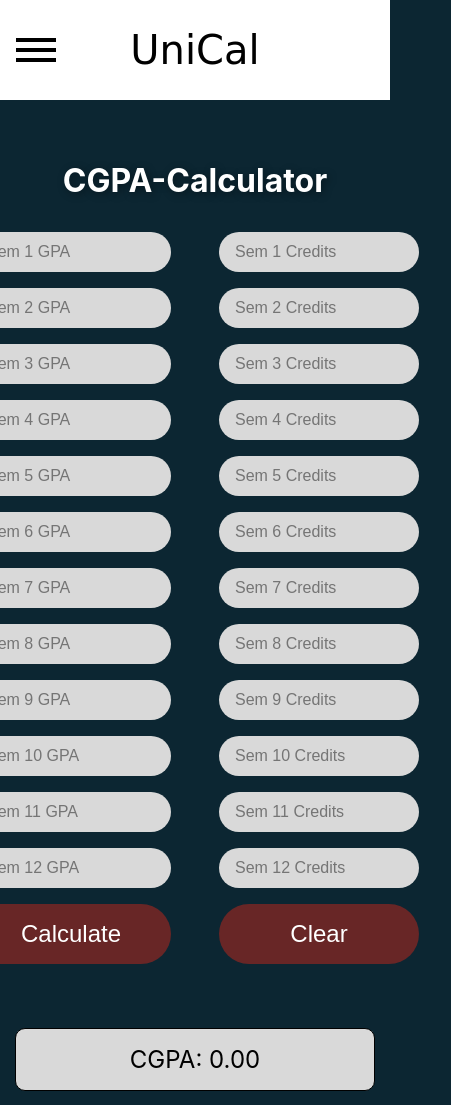
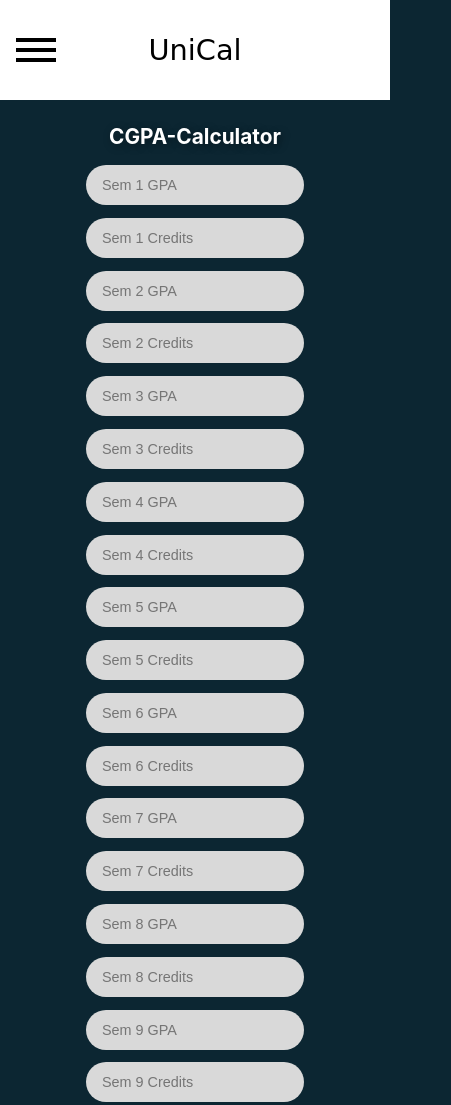
Before and after one commit to 8ven0m8/UniCal, a plain HTML site: page cgpa.html in a window 390 px wide. Shown: the top 1105 px of the page, 451 px wide, since content can reach past the window. Drawn offline with Linux system fonts and the light colour scheme.

Commit message:
made ui responsive for mobile devices

```diff
--- a/styles.css
+++ b/styles.css
@@ -187,3 +187,96 @@ body {
     gap: 6px;
     cursor: pointer;
     }
+    /* Mobile Responsive Media Queries */
+@media screen and (max-width: 768px) {
+    .container {
+        padding: 120px 1rem 1rem;
+    }
+
+    h1 {
+        font-size: 1.5rem;
+        margin-bottom: 1.5rem;
+    }
+
+    .inputs {
+        grid-template-columns: 1fr;
+        gap: 1rem;
+        max-width: 300px;
+    }
+
+    .inputs div {
+        height: 45px;
+    }
+
+    .calculate-btn {
+        font-size: 1.2rem;
+        padding: 0.8rem 1.5rem;
+        width: 100%;
+        max-width: 300px;
+    }
+
+    .result-box {
+        font-size: 1.2rem;
+        padding: 0.8rem;
+        max-width: 300px;
+    }
+
+    .logo {
+        font-size: 2rem;
+    }
+}
+
+@media screen and (max-width: 480px) {
+    .container {
+        padding: 110px 0.5rem 1rem;
+    }
+
+    h1 {
+        font-size: 1.3rem;
+        margin-bottom: 1rem;
+    }
+
+    .inputs {
+        max-width: 280px;
+        gap: 0.8rem;
+    }
+
+    .inputs div {
+        height: 40px;
+    }
+
+    .inputs div input {
+        font-size: 0.9rem;
+    }
+
+    .calculate-btn {
+        font-size: 1.1rem;
+        padding: 0.7rem 1.2rem;
+        max-width: 280px;
+    }
+
+    .result-box {
+        font-size: 1.1rem;
+        padding: 0.7rem;
+        max-width: 280px;
+    }
+
+    .logo {
+        font-size: 1.8rem;
+    }
+
+    .sidebar {
+        width: 250px;
+        left: -250px;
+    }
+
+    .nav-item {
+        padding: 0.8rem 1.5rem;
+        font-size: 1.1rem;
+    }
+
+    .nav-icon {
+        width: 50px;
+        height: 50px;
+    }
+}
```
